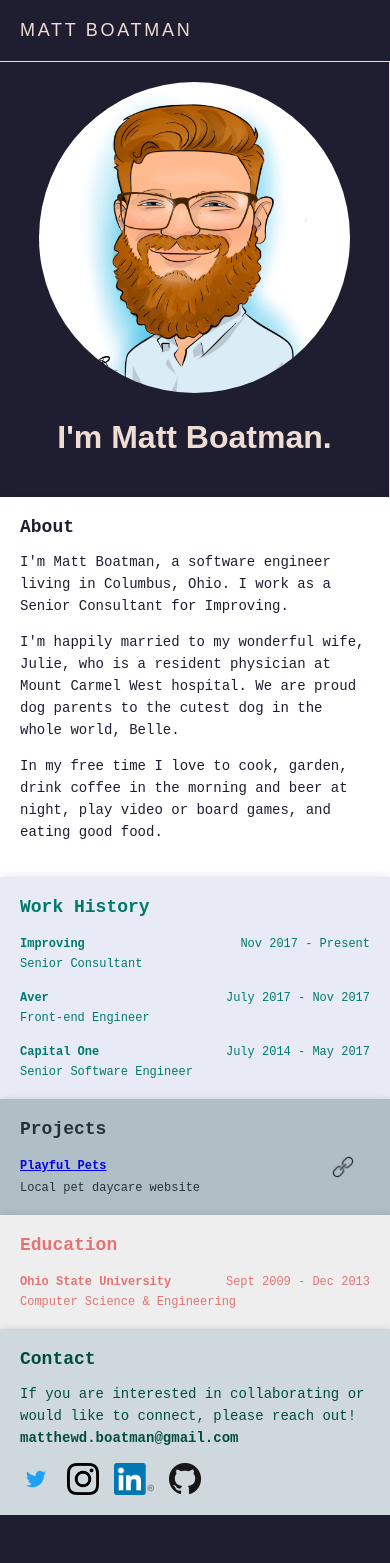
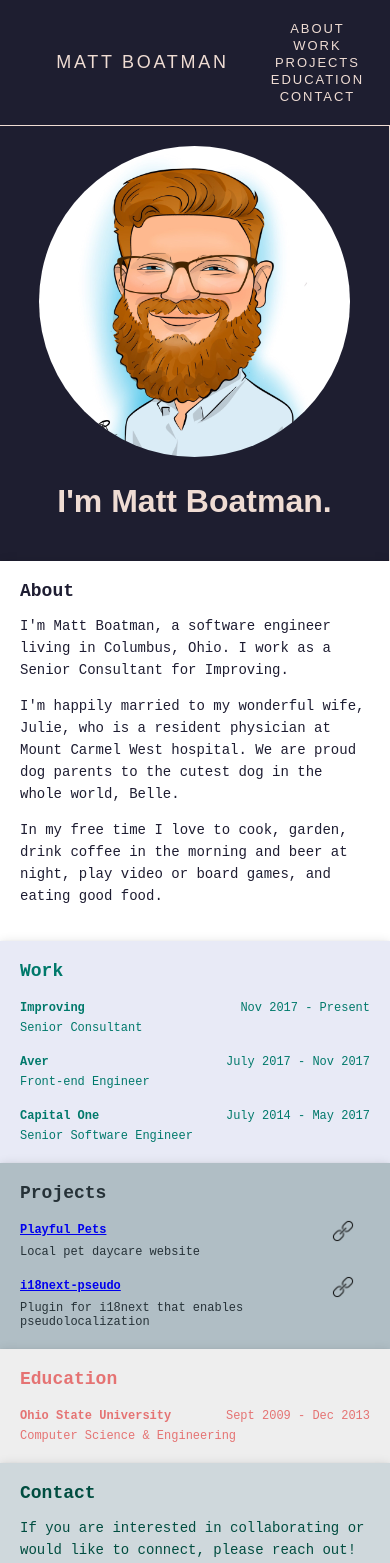
Before and after one commit to MattBoatman/PersonalWebsite, a React (Create React App) app: page / in a window 390 px wide. Shown: the top 1563 px of the page. Before the commit the page ends 1515 px from the top, so only its background shows below. Built offline with nearby package versions, Linux system fonts and the light colour scheme.

Commit message:
add toolbar links

```diff
--- a/package.json
+++ b/package.json
@@ -9,6 +9,7 @@
     "prettier": "^1.11.0",
     "react": "^16.2.0",
     "react-dom": "^16.2.0",
+    "react-helmet": "^5.2.0",
     "react-router-dom": "^4.2.2",
     "react-scripts": "1.1.1"
   },
--- a/public/index.html
+++ b/public/index.html
@@ -4,14 +4,11 @@
     <meta charset="utf-8">
     <meta name="viewport" content="width=device-width, initial-scale=1, shrink-to-fit=no">
     <meta name="theme-color" content="#000000">
-    <meta name="description" content="Software Engineer Matt Boatman, located in Columbus, Ohio."/>
-    <meta name="keywords" content="Matt,Boatman,Columbus,Ohio,Matthew,JavaScript">
-    <meta name="author" content="Matt Boatman">
+    <meta name="keywords" content="Matt,Boatman,Columbus,Ohio,Matthew,JavaScript,Matt Boatman, Matthew Boatman">
     <meta name="mobile-web-app-capable" content="yes">
     <meta name="apple-mobile-web-app-capable" content="yes">
     <link rel="manifest" href="%PUBLIC_URL%/manifest.json">
     <link rel="shortcut icon" href="%PUBLIC_URL%/favicon.ico">
-    <title>Matt Boatman | Software Engineer</title>
   </head>
   <body>
     <div id="root"></div>
--- a/src/App.js
+++ b/src/App.js
@@ -1,11 +1,25 @@
 import React, { Component } from 'react';
 import StaticContent from './StaticContent';
 import DynamicContent from './DynamicContent';
+import { Helmet } from 'react-helmet';
 
 class App extends Component {
   render() {
     return (
       <div>
+        <Helmet>
+          <title>Matt Boatman</title>
+          <meta
+            name="description"
+            content="Software Engineer Matt Boatman, located in Columbus, Ohio. Specializing in front-end frameworks like React and Angular."
+          />
+          <meta property="og:url" content="http://matthewboatman.com" />
+          <meta
+            property="og:title"
+            content="Matt Boatman | Software Engineer"
+          />
+          <meta name="author" content="Matt Boatman" />
+        </Helmet>
         <StaticContent />
         <DynamicContent />
       </div>
--- a/src/ContentBlock/ContentBlock.js
+++ b/src/ContentBlock/ContentBlock.js
@@ -5,6 +5,7 @@ import './ContentBlock.css';
 const ContentBlock = props => {
   return (
     <div
+      id={props.title}
       style={{
         backgroundColor: props.backgroundColor,
         color: props.color
--- a/src/PersonalProjects/PersonalProjects.js
+++ b/src/PersonalProjects/PersonalProjects.js
@@ -15,6 +15,15 @@ class PersonalProjects extends Component {
           title="Local pet daycare website"
           link="http://playfulpets.s3-website-us-east-1.amazonaws.com/"
         />
+        <TimeBlock
+          place={
+            <a href="https://www.npmjs.com/package/i18next-pseudo">
+              i18next-pseudo
+            </a>
+          }
+          title="Plugin for i18next that enables pseudolocalization"
+          link="https://www.npmjs.com/package/i18next-pseudo"
+        />
       </ContentBlock>
     );
   }
--- /dev/null
+++ b/src/Toolbar/Toolbar.css
@@ -0,0 +1,15 @@
+.toolbar-title {
+  font-size: 18px;
+  margin-right: auto;
+  text-transform: uppercase;
+  letter-spacing: 0.15em;
+}
+@media only screen and (min-width: 320px) and (max-width: 600px) {
+  .toolbar-title {
+    margin: auto;
+  }
+  .rightLinks {
+    display: flex;
+    flex-direction: column;
+  }
+}
--- a/src/Toolbar/Toolbar.js
+++ b/src/Toolbar/Toolbar.js
@@ -1,33 +1,28 @@
 import React from 'react';
 import PropTypes from 'prop-types';
 import ToolbarButtons from './ToolbarButtons';
+import './Toolbar.css';
 
 const styles = {
   toolbarWrapper: {
     borderBottom: '1px solid',
     display: 'flex',
     padding: 20
-  },
-  title: {
-    fontSize: 18,
-    textTransform: 'uppercase',
-    marginRight: 'auto',
-    letterSpacing: '.15em'
-  },
-  rightLinks: {}
+  }
 };
 
 const Toolbar = props => {
   return (
     <div style={styles.toolbarWrapper}>
-      <span style={styles.title}>{props.title}</span>
-      <div style={styles.rightLinks}>
+      <span className="toolbar-title">{props.title}</span>
+      <div className="rightLinks">
         {props.rightLinks &&
           props.rightLinks.map(elem => (
             <ToolbarButtons
-              key={elem.link}
+              key={elem.title}
               title={elem.title}
               link={elem.link}
+              id={elem.id}
             />
           ))}
       </div>
--- a/src/Toolbar/ToolbarButtons.js
+++ b/src/Toolbar/ToolbarButtons.js
@@ -15,17 +15,27 @@ const styles = {
 };
 const ToolbarButtons = props => {
   const onClickHandler = () => {
-    props.history.push(props.link);
+    if (props.link) {
+      props.history.push(props.link);
+    } else {
+      document
+        .getElementById(props.title)
+        .scrollIntoView({ behavior: 'smooth' });
+    }
   };
   return (
-    <button style={styles.button} onClick={onClickHandler}>
+    <button
+      style={styles.button}
+      onClick={onClickHandler}
+      href={`#${props.title}`}
+    >
       {props.title}
     </button>
   );
 };
 
 ToolbarButtons.propTypes = {
-  link: PropTypes.string.isRequired,
+  link: PropTypes.string,
   title: PropTypes.string.isRequired
 };
 
--- a/src/Work/Work.js
+++ b/src/Work/Work.js
@@ -5,11 +5,7 @@ import ContentBlock from '../ContentBlock';
 class Work extends Component {
   render() {
     return (
-      <ContentBlock
-        backgroundColor="#E8EAF6"
-        color="#00796B"
-        title="Work History"
-      >
+      <ContentBlock backgroundColor="#E8EAF6" color="#00796B" title="Work">
         <TimeBlock
           place="Improving"
           duration="Nov 2017 - Present"
--- a/src/index.js
+++ b/src/index.js
@@ -9,7 +9,16 @@ import Toolbar from './Toolbar';
 ReactDOM.render(
   <Router>
     <div>
-      <Toolbar title="Matt Boatman" />
+      <Toolbar
+        title="Matt Boatman"
+        rightLinks={[
+          { title: 'About' },
+          { title: 'Work' },
+          { title: 'Projects' },
+          { title: 'Education' },
+          { title: 'Contact' }
+        ]}
+      />
       <Route exact path="/" component={App} />
     </div>
   </Router>,
```
Also changed, not shown: 1 other file (tests, documents, lock files or other folders).
